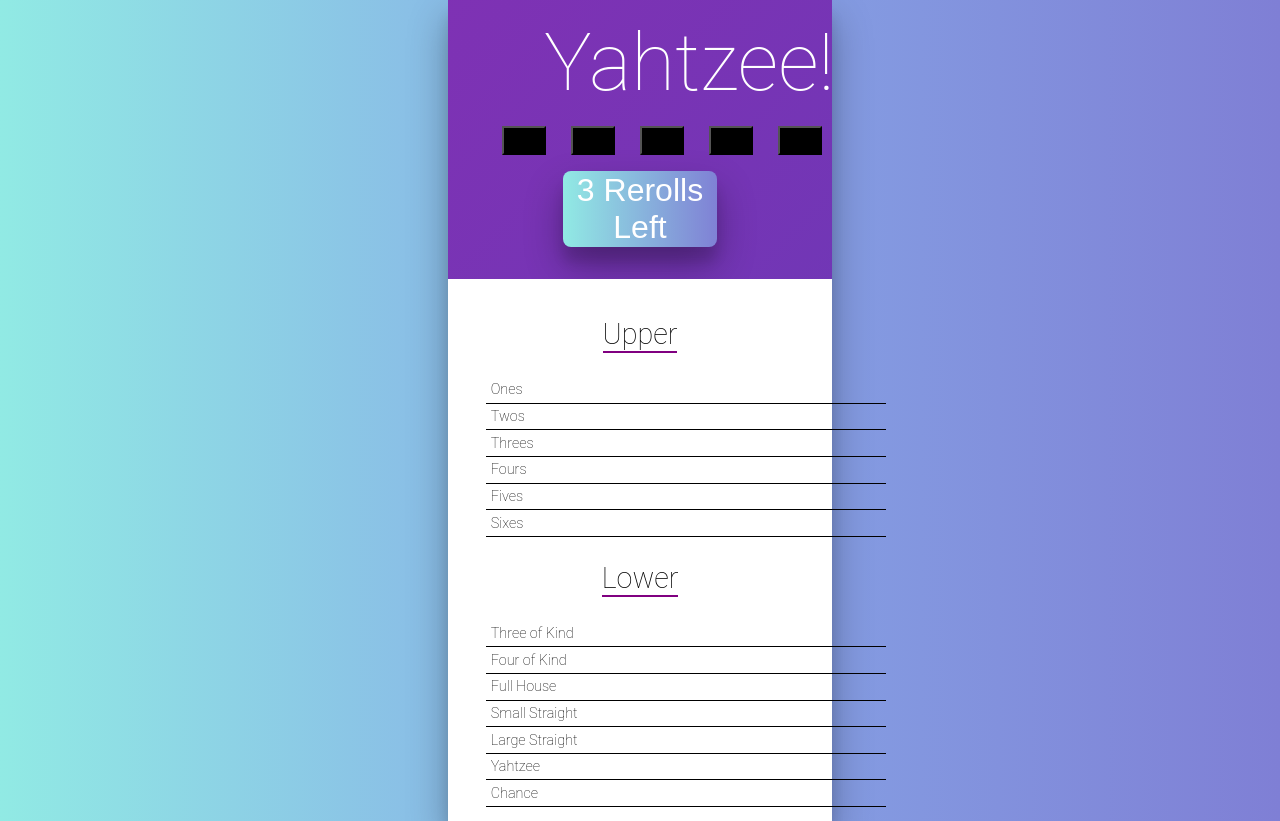
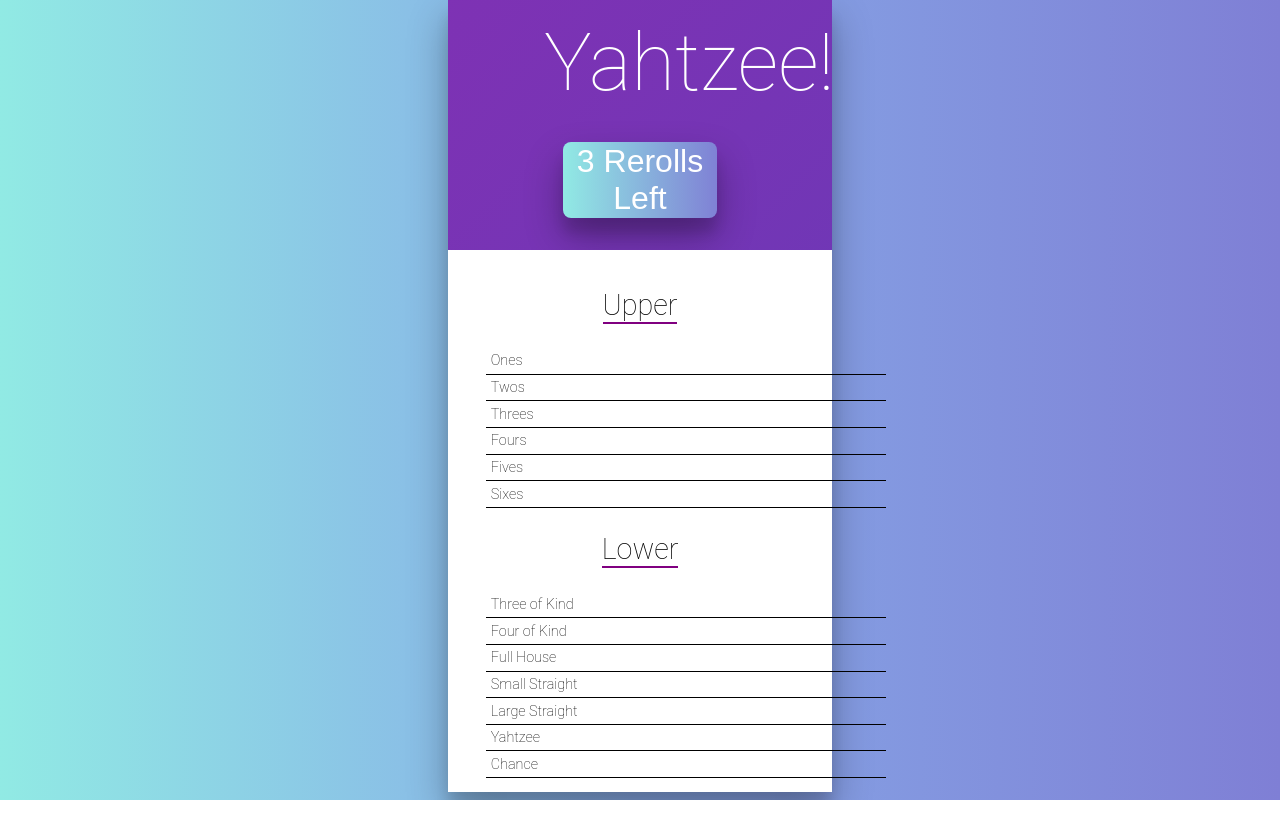
Before and after one commit to agrawalsrijan/Yahtzee-game, a React (Create React App) app: page / in a window 1280 px wide. After the commit the page ends 800 px from the top, so only its background shows below. Built offline with nearby package versions, Linux system fonts and the light colour scheme; the HTML template or start-up script is replaced by a standard one.

Commit message:
Displaying dies instead of numbers

```diff
--- a/src/Die.css
+++ b/src/Die.css
@@ -1,5 +1,5 @@
 /* Original Styles For Numbers, before icons added in */
-.Die {
+/* .Die {
   font-size: 25px;
   display: inline-block;
   padding: 0.5em 0.8em;
@@ -8,11 +8,11 @@
   background-color: black;
   color: white;
   margin-right: 1em;
-}
+} */
 
 /* THE NICER STYLES MADE FOR THE FONT-AWESOME ICONS... */
 
-/* .Die {
+.Die {
   color: white;
   text-shadow: 0 19px 38px rgba(0, 0, 0, 0.3), 0 15px 12px rgba(0, 0, 0, 0.1);
   transition: all 0.3s ease;
@@ -43,4 +43,4 @@
   100% {
     transform: rotate(360deg);
   }
-} */
+}
--- a/src/Die.js
+++ b/src/Die.js
@@ -2,6 +2,9 @@ import React, { Component } from "react";
 import "./Die.css";
 
 class Die extends Component {
+  static defaultProps = {
+    numberWords:["one","two","three","four","five","six"]
+  }
   constructor(props){
     super(props);
     // Better way to use this no using inline function
@@ -11,14 +14,15 @@ class Die extends Component {
     this.props.handleClick(this.props.idx);
   }
   render() {
+    let classes = `Die fas fa-dice-${this.props.numberWords[this.props.val-1]} fa-4x `;
+    if(this.props.locked) classes +="Die-locked";
     return (
-      <button
-        className={"Die"}
+      <i
+        className={classes}
         style={{ backgroundColor: this.props.locked ? "grey" : "black" }}
         onClick={this.handleClick}
-      >
-        {this.props.val}
-      </button>
+      />
+
     );
   }
 }
--- a/src/Game.js
+++ b/src/Game.js
@@ -73,7 +73,9 @@ class Game extends Component {
     return (
       <div className='Game'>
         <header className='Game-header'>
-          <h1 className='App-title'>Yahtzee!</h1>
+          <h1 className='App-title'>
+            Yahtzee!
+          </h1>
 
           <section className='Game-dice-section'>
             <Dice
```
